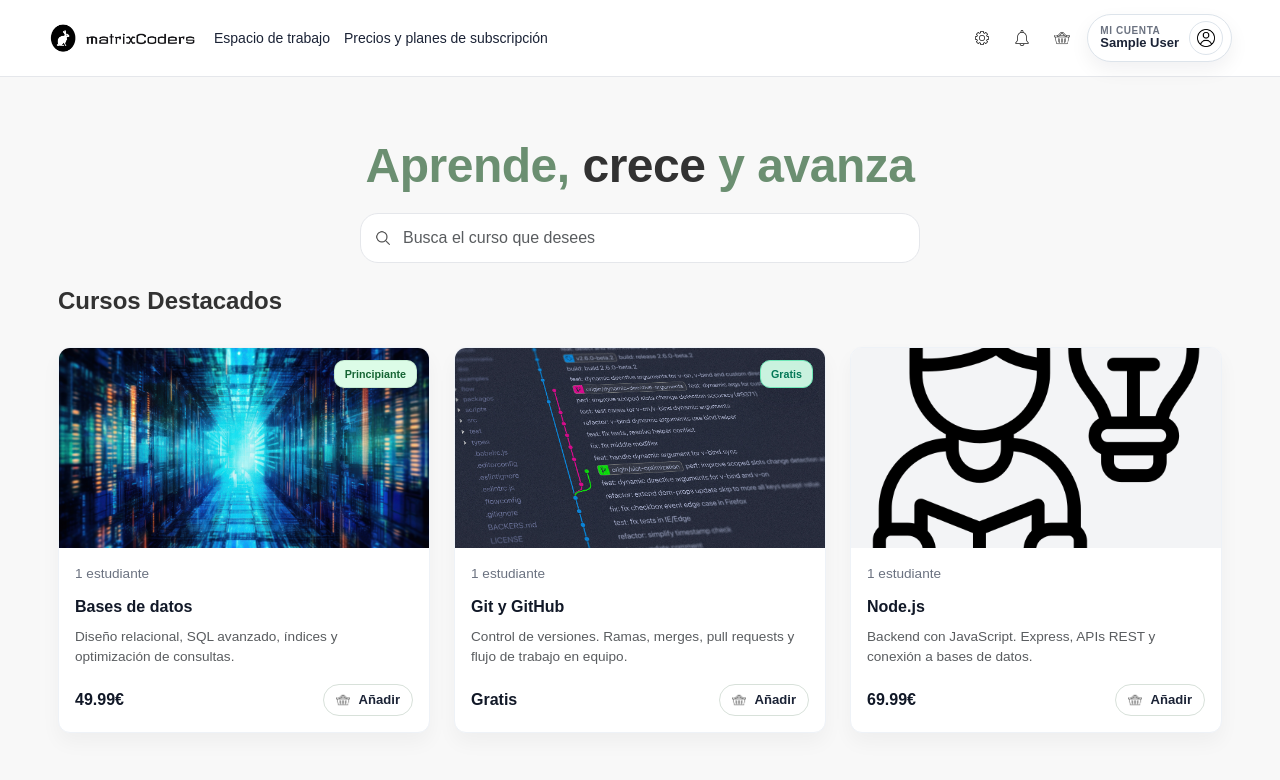
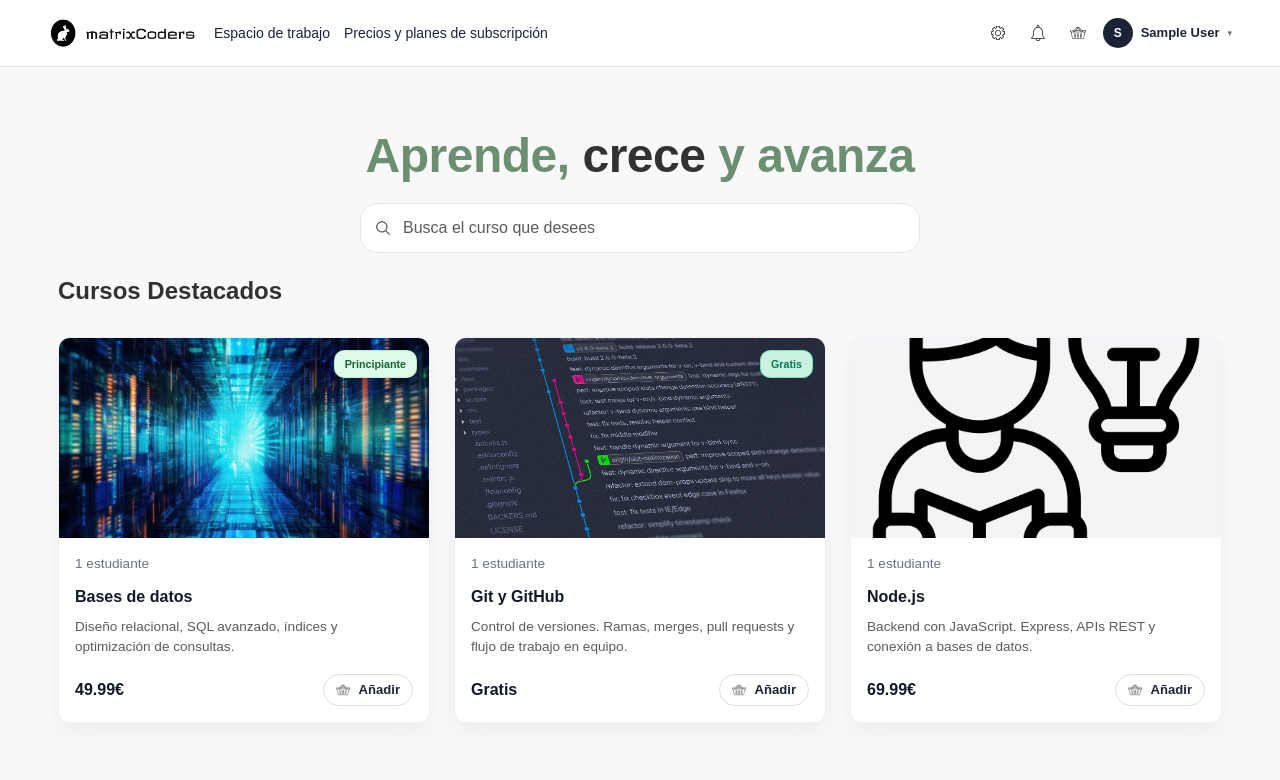
Before and after one commit to Martag26/MatrixCoders, a PHP site: page / in a window 1280 px wide. Shown: the top 780 px of the page. Run offline with PHP 8.4, Linux system fonts and the light colour scheme; the visitor is signed in with stand-in values (Sample User, id 1); data comes from the database, SQL or seed files in the repository; some libraries are stand-ins or nearby versions.

Commit message:
mejora visual de menu de usuario

```diff
--- a/app/views/layout/header.php
+++ b/app/views/layout/header.php
@@ -1,4 +1,5 @@
 <?php
+
 /**
  * Layout parcial: cabecera (header) de la aplicación.
  *
@@ -71,30 +72,105 @@ $nombreMenu = function_exists('mb_convert_case')
                     <img src="<?= BASE_URL ?>/img/usuario.png" alt="perfil usuario" width="26" height="26">
                 </a>
             <?php else: ?>
-                <!-- LOGUEADO -->
+                <!-- LOGUEADO: desktop -->
                 <div class="dropdown d-none d-md-block user-menu">
-                    <button class="user-menu-trigger" type="button" data-bs-toggle="dropdown" aria-expanded="false">
-                        <span class="user-menu-meta">
-                            <span class="user-menu-label">Mi cuenta</span>
-                            <span class="user-menu-name"><?= htmlspecialchars($nombreMenu) ?></span>
+                    <button class="user-menu-trigger" type="button"
+                        data-bs-toggle="dropdown" aria-expanded="false">
+                        <span class="user-menu-avatar">
+                            <?= mb_strtoupper(mb_substr($nombreMenu, 0, 1, 'UTF-8'), 'UTF-8') ?>
                         </span>
-                        <span class="user-menu-avatar">
-                            <img src="<?= BASE_URL ?>/img/usuario.png" alt="perfil usuario" width="26" height="26">
-                        </span>
+                        <span class="user-menu-name"><?= htmlspecialchars($nombreMenu) ?></span>
+                        <span class="user-menu-chevron">▾</span>
                     </button>
+
                     <ul class="dropdown-menu dropdown-menu-end user-dropdown-menu">
-                        <li><a class="dropdown-item" href="<?= BASE_URL ?>/index.php?url=perfil">Mi perfil</a></li>
-                        <li><a class="dropdown-item" href="<?= BASE_URL ?>/index.php?url=logout">Cerrar sesión</a></li>
+                        <!-- Cabecera con nombre -->
+                        <li class="user-dropdown-header">
+                            <p class="udh-name"><?= htmlspecialchars($nombreMenu) ?></p>
+                            <span class="udh-label">Cuenta personal</span>
+                        </li>
+
+                        <!-- Mi perfil -->
+                        <li>
+                            <a class="dropdown-item" href="<?= BASE_URL ?>/index.php?url=perfil">
+                                <svg xmlns="http://www.w3.org/2000/svg" width="15" height="15"
+                                    fill="none" viewBox="0 0 24 24" stroke="currentColor" stroke-width="2">
+                                    <path stroke-linecap="round" stroke-linejoin="round"
+                                        d="M5.121 17.804A8 8 0 0112 15a8 8 0 016.879 2.804M15 11a3 3 0 11-6 0 3 3 0 016 0z" />
+                                </svg>
+                                Mi perfil
+                            </a>
+                        </li>
+
+                        <!-- Ajustes -->
+                        <li>
+                            <a class="dropdown-item" href="<?= BASE_URL ?>/index.php?url=ajustes">
+                                <svg xmlns="http://www.w3.org/2000/svg" width="15" height="15"
+                                    fill="none" viewBox="0 0 24 24" stroke="currentColor" stroke-width="2">
+                                    <path stroke-linecap="round" stroke-linejoin="round"
+                                        d="M10.325 4.317c.426-1.756 2.924-1.756 3.35 0a1.724 1.724 0 002.573 1.066c1.543-.94 3.31.826 2.37 2.37a1.724 1.724 0 001.065 2.572c1.756.426 1.756 2.924 0 3.35a1.724 1.724 0 00-1.066 2.573c.94 1.543-.826 3.31-2.37 2.37a1.724 1.724 0 00-2.572 1.065c-.426 1.756-2.924 1.756-3.35 0a1.724 1.724 0 00-2.573-1.066c-1.543.94-3.31-.826-2.37-2.37a1.724 1.724 0 00-1.065-2.572c-1.756-.426-1.756-2.924 0-3.35a1.724 1.724 0 001.066-2.573c-.94-1.543.826-3.31 2.37-2.37.996.608 2.296.07 2.572-1.065z" />
+                                    <path stroke-linecap="round" stroke-linejoin="round" d="M15 12a3 3 0 11-6 0 3 3 0 016 0z" />
+                                </svg>
+                                Ajustes
+                            </a>
+                        </li>
+
+                        <li>
+                            <hr class="dropdown-divider">
+                        </li>
+
+                        <!-- Cerrar sesión -->
+                        <li>
+                            <a class="dropdown-item item-danger" href="<?= BASE_URL ?>/index.php?url=logout">
+                                <svg xmlns="http://www.w3.org/2000/svg" width="15" height="15"
+                                    fill="none" viewBox="0 0 24 24" stroke="currentColor" stroke-width="2">
+                                    <path stroke-linecap="round" stroke-linejoin="round"
+                                        d="M17 16l4-4m0 0l-4-4m4 4H7m6 4v1a2 2 0 01-2 2H5a2 2 0 01-2-2V7a2 2 0 012-2h6a2 2 0 012 2v1" />
+                                </svg>
+                                Cerrar sesión
+                            </a>
+                        </li>
                     </ul>
                 </div>
 
+                <!-- LOGUEADO: móvil -->
                 <div class="dropdown d-md-none">
-                    <button class="user-menu-trigger user-menu-trigger-mobile" type="button" data-bs-toggle="dropdown" aria-expanded="false">
-                        <img src="<?= BASE_URL ?>/img/usuario.png" alt="perfil usuario" width="26" height="26">
+                    <button class="user-menu-trigger" type="button"
+                        data-bs-toggle="dropdown" aria-expanded="false">
+                        <span class="user-menu-avatar">
+                            <?= mb_strtoupper(mb_substr($nombreMenu, 0, 1, 'UTF-8'), 'UTF-8') ?>
+                        </span>
+                        <span class="user-menu-name"><?= htmlspecialchars($nombreMenu) ?></span>
+                        <span class="user-menu-chevron">▾</span>
                     </button>
                     <ul class="dropdown-menu dropdown-menu-end user-dropdown-menu">
-                        <li><a class="dropdown-item" href="<?= BASE_URL ?>/index.php?url=perfil">Mi perfil</a></li>
-                        <li><a class="dropdown-item" href="<?= BASE_URL ?>/index.php?url=logout">Cerrar sesión</a></li>
+                        <li class="user-dropdown-header">
+                            <p class="udh-name"><?= htmlspecialchars($nombreMenu) ?></p>
+                            <span class="udh-label">Cuenta personal</span>
+                        </li>
+                        <li>
+                            <a class="dropdown-item" href="<?= BASE_URL ?>/index.php?url=perfil">
+                                <svg xmlns="http://www.w3.org/2000/svg" width="15" height="15"
+                                    fill="none" viewBox="0 0 24 24" stroke="currentColor" stroke-width="2">
+                                    <path stroke-linecap="round" stroke-linejoin="round"
+                                        d="M5.121 17.804A8 8 0 0112 15a8 8 0 016.879 2.804M15 11a3 3 0 11-6 0 3 3 0 016 0z" />
+                                </svg>
+                                Mi perfil
+                            </a>
+                        </li>
+                        <li>
+                            <hr class="dropdown-divider">
+                        </li>
+                        <li>
+                            <a class="dropdown-item item-danger" href="<?= BASE_URL ?>/index.php?url=logout">
+                                <svg xmlns="http://www.w3.org/2000/svg" width="15" height="15"
+                                    fill="none" viewBox="0 0 24 24" stroke="currentColor" stroke-width="2">
+                                    <path stroke-linecap="round" stroke-linejoin="round"
+                                        d="M17 16l4-4m0 0l-4-4m4 4H7m6 4v1a2 2 0 01-2 2H5a2 2 0 01-2-2V7a2 2 0 012-2h6a2 2 0 012 2v1" />
+                                </svg>
+                                Cerrar sesión
+                            </a>
+                        </li>
                     </ul>
                 </div>
             <?php endif; ?>
--- a/public/css/header.css
+++ b/public/css/header.css
@@ -136,87 +136,134 @@ header .btn-mc:hover {
     gap: 12px;
 }
 
+/* ── USER MENU TRIGGER ─────────────────────────────────────── */
 .user-menu-trigger {
     display: inline-flex;
     align-items: center;
-    gap: 10px;
-    border: 1px solid #dde4eb;
-    background: #fff;
-    border-radius: 999px;
-    padding: 6px 8px 6px 12px;
-    font-weight: 600;
-    box-shadow: 0 8px 20px rgba(15, 23, 42, .06);
+    gap: 8px;
+    background: transparent;
+    border: none;
+    padding: 4px 0;
+    cursor: pointer;
+    box-shadow: none;
 }
 
 .user-menu-trigger:hover {
-    background: #f8fafc;
+    background: transparent;
 }
 
-.user-menu-trigger-mobile {
-    padding: 7px;
+.user-menu-avatar {
+    width: 30px;
+    height: 30px;
+    border-radius: 50%;
+    background: #1B2336;
+    display: inline-flex;
+    align-items: center;
+    justify-content: center;
+    font-size: 12px;
+    font-weight: 700;
+    color: #fff;
+    flex-shrink: 0;
+    border: none;
 }
 
-.user-menu-meta {
-    display: flex;
-    flex-direction: column;
-    align-items: flex-start;
-    line-height: 1.1;
+.user-menu-name {
+    font-size: 13px;
+    font-weight: 600;
+    color: var(--mc-dark);
 }
 
 .user-menu-label {
-    color: var(--mc-muted);
-    font-size: 10px;
-    font-weight: 700;
-    letter-spacing: .06em;
-    text-transform: uppercase;
+    display: none;
 }
 
-.user-menu-name {
-    color: var(--mc-dark);
-    font-size: 13px;
-    font-weight: 700;
+.user-menu-chevron {
+    font-size: 9px;
+    color: var(--mc-muted);
+    line-height: 1;
 }
 
-.user-menu-avatar {
-    width: 34px;
-    height: 34px;
-    border-radius: 50%;
-    border: 1px solid #dde4eb;
-    background: #fff;
-    display: inline-flex;
-    align-items: center;
-    justify-content: center;
+/* ── DROPDOWN ──────────────────────────────────────────────── */
+.user-dropdown-menu {
+    border-radius: 16px;
+    border: 1px solid var(--mc-border);
+    box-shadow: 0 16px 40px rgba(15, 23, 42, .13);
+    padding: 6px;
+    min-width: 210px;
+    margin-top: 8px !important;
+    animation: dropFadeIn .18s ease;
 }
 
-.user-menu-avatar img {
-    width: 18px;
-    height: 18px;
+@keyframes dropFadeIn {
+    from {
+        opacity: 0;
+        transform: translateY(-6px);
+    }
+
+    to {
+        opacity: 1;
+        transform: translateY(0);
+    }
 }
 
-.user-dropdown-menu {
-    border-radius: 14px;
-    border: 1px solid var(--mc-border);
-    box-shadow: 0 12px 28px rgba(15, 23, 42, .12);
-    padding: 6px;
+/* Cabecera dentro del dropdown */
+.user-dropdown-header {
+    padding: 12px 14px 10px;
+    border-bottom: 1px solid var(--mc-border);
+    margin-bottom: 6px;
 }
 
+.user-dropdown-header .udh-name {
+    font-size: 14px;
+    font-weight: 700;
+    color: var(--mc-dark);
+    margin: 0 0 1px;
+    white-space: nowrap;
+    overflow: hidden;
+    text-overflow: ellipsis;
+}
+
+.user-dropdown-header .udh-label {
+    font-size: 11px;
+    color: var(--mc-muted);
+    font-weight: 500;
+}
+
+/* Items del menú */
 .user-dropdown-menu .dropdown-item {
     border-radius: 10px;
     padding: 10px 12px;
-    font-size: 14px;
+    font-size: 13.5px;
     font-weight: 500;
+    color: var(--mc-dark);
+    display: flex;
+    align-items: center;
+    gap: 9px;
+    transition: background .13s ease, color .13s ease;
 }
 
 .user-dropdown-menu .dropdown-item:hover {
-    background: #f8fafc;
+    background: #f3f6f4;
+    color: var(--mc-green);
 }
 
-@media (max-width: 768px) {
-    .header-nav {
-        display: none;
-    }
+/* Item de cerrar sesión en rojo suave */
+.user-dropdown-menu .dropdown-item.item-danger {
+    color: #b91c1c;
+}
 
-    .header-auth {
-        display: none;
-    }
+.user-dropdown-menu .dropdown-item.item-danger:hover {
+    background: #fef2f2;
+    color: #991b1b;
 }
+
+/* Icono SVG dentro de cada item */
+.user-dropdown-menu .dropdown-item svg {
+    flex-shrink: 0;
+    opacity: .75;
+}
+
+.user-dropdown-menu .dropdown-divider {
+    margin: 4px 6px;
+    border-color: var(--mc-border);
+}
```
